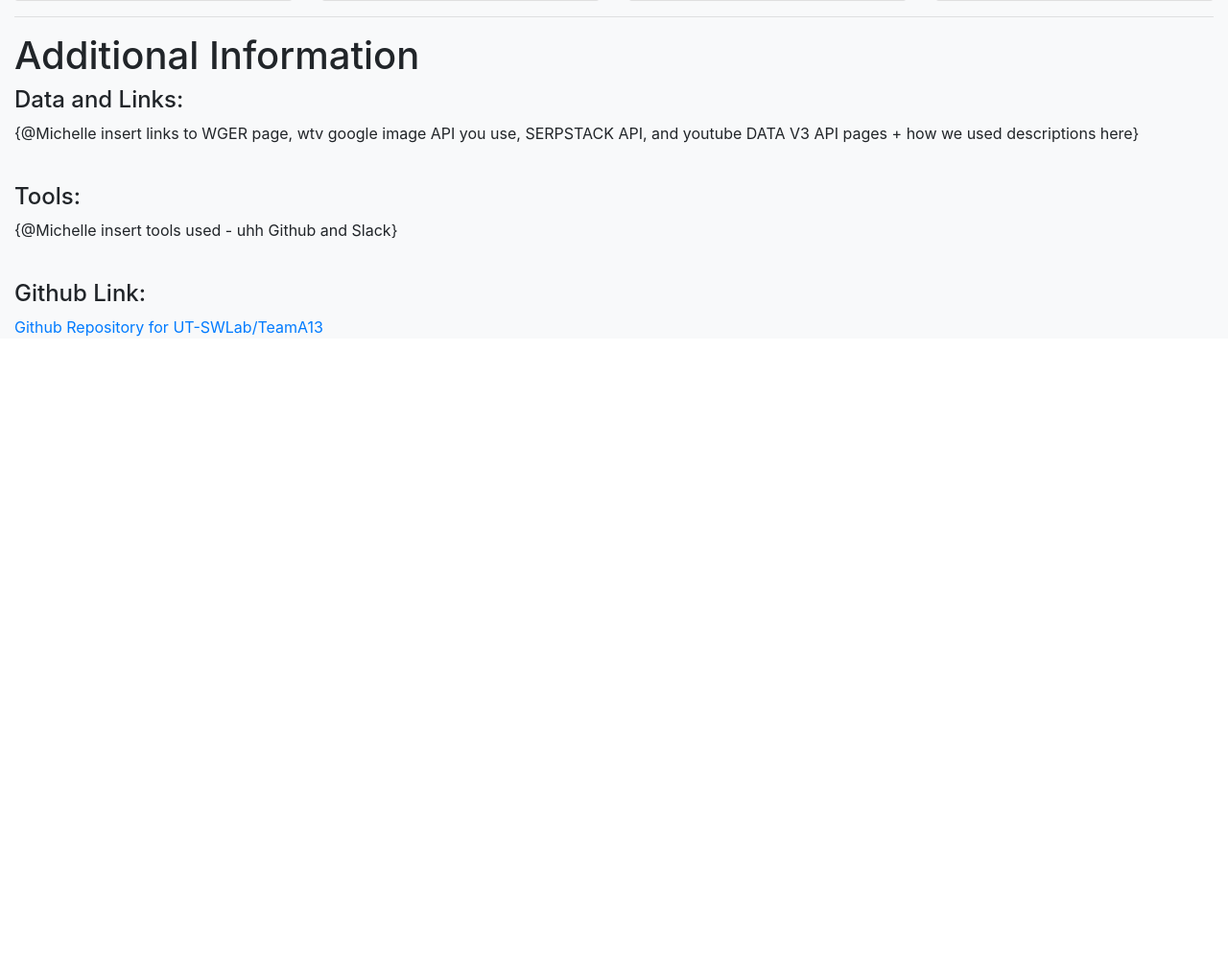
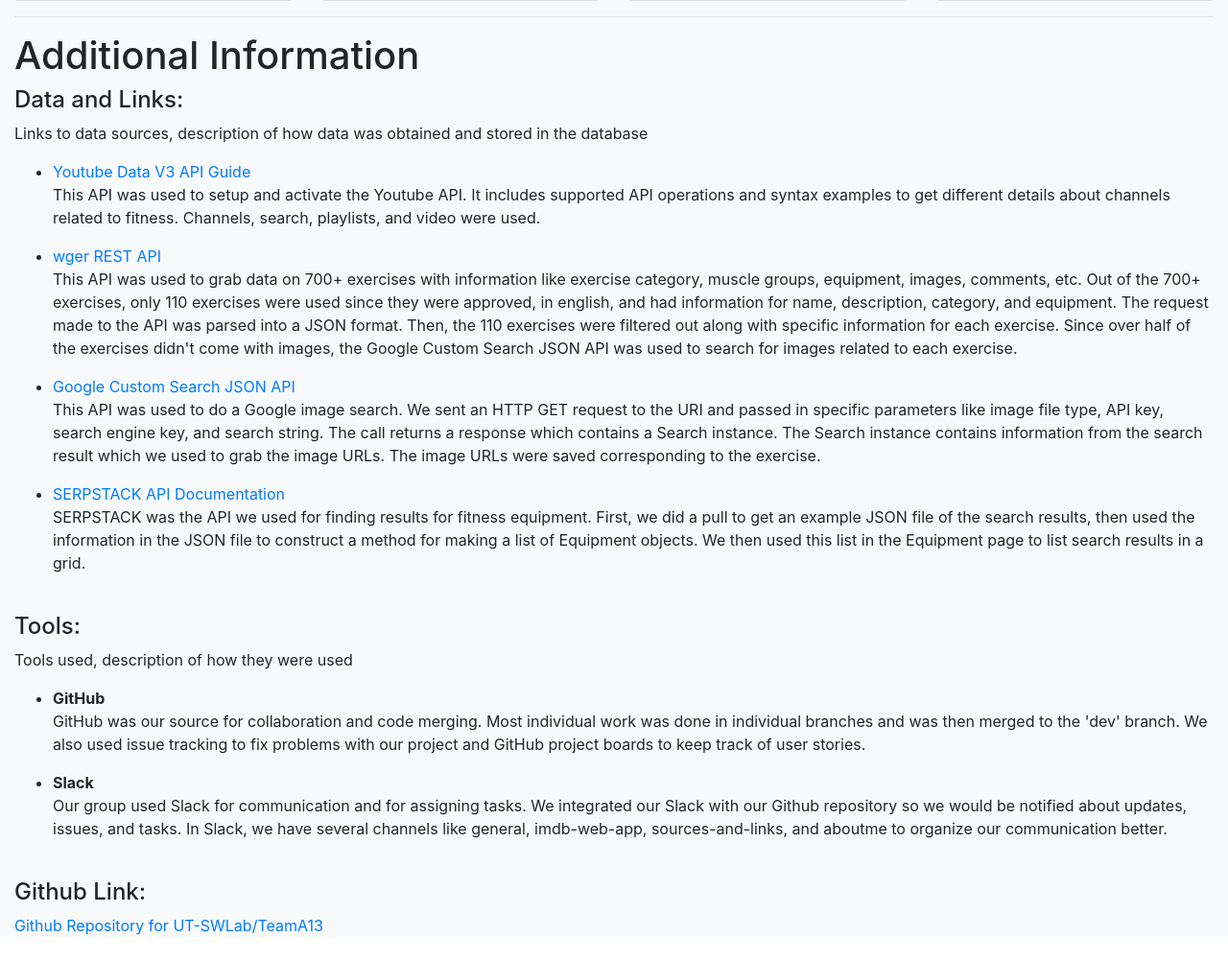
Before and after one commit to wuhoo16/fithub-website, a Flask app: page /about in a window 1280 px wide. Shown: the part 1811-2812 px from the top of the page at 96% size. Before the commit the page ends 2162 px from the top, so only its background shows below. Run offline with Flask 2, Linux system fonts and the light colour scheme; some libraries are stand-ins or nearby versions.

Commit message:
added sources and links to about page

```diff
--- a/templates/about.html
+++ b/templates/about.html
@@ -116,18 +116,69 @@
         <hr/>
 
         <h1>Additional Information</h1>
-        <h4>Data and Links:</h4>
+        <h4>Data and Links:</h4> Links to data sources, description of how data was obtained and stored in the database
         <p>
-            {@Michelle insert links to WGER page, wtv google image API you use, SERPSTACK API, and youtube DATA V3 API pages + how we used descriptions here}
+            <ul>
+                <li>
+                    <a href="https://developers.google.com/youtube/v3/getting-started">Youtube Data V3 API Guide</a>
+                    <p>This API was used to setup and activate the Youtube API. It includes supported API operations and syntax examples to get different details about channels related to fitness.
+                    Channels, search, playlists, and video were used.
+                    </p>
+                </li>
+                <li>
+                    <a href="https://wger.de/en/software/api">wger REST API</a>
+                    <p>This API was used to grab data on 700+ exercises with information like exercise category, muscle groups, equipment, images, comments, etc.
+                    Out of the 700+ exercises, only 110 exercises were used since they were approved, in english, and had information for name, description, category, and equipment.
+                    The request made to the API was parsed into a JSON format. Then, the 110 exercises were filtered out along with specific information for each exercise.
+                    Since over half of the exercises didn't come with images, the Google Custom Search JSON API was used to search for images related to each exercise.
+                    </p>
+                </li>
+                <li>
+                    <a href="https://developers.google.com/custom-search/v1/overview">Google Custom Search JSON API</a>
+                    <p>
+                        This API was used to do a Google image search. We sent an HTTP GET request to the URI and passed in specific parameters like image file type, API key, search engine key, and search string.
+                        The call returns a response which contains a Search instance. The Search instance contains information from the search result which we used to grab the image URLs.
+                        The image URLs were saved corresponding to the exercise.
+                    </p>
+                </li>
+                <li>
+                    <a href="https://serpstack.com/documentation">SERPSTACK API Documentation</a>
+                    <p>
+                        SERPSTACK was the API we used for finding results for fitness equipment. First, we did a pull to get an
+                        example JSON file of the search results, then used the information in the JSON file to construct a
+                        method for making a list of Equipment objects. We then used this list in the Equipment page to list
+                        search results in a grid.
+                    </p>
+                </li>
+            </ul>
         </p>
+
         <br>
-        <h4>Tools:</h4>
+        <h4>Tools:</h4> Tools used, description of how they were used
         <p>
-            {@Michelle insert tools used - uhh Github and Slack}
+            <ul>
+                <li>
+                    <b>GitHub</b>
+                    <p>
+                        GitHub was our source for collaboration and code merging. Most individual work was done in individual
+                        branches and was then merged to the 'dev' branch.
+                        We also used issue tracking to fix problems with our project and GitHub project boards to keep track of user stories.
+                    </p>
+                </li>
+                <li>
+                    <b>Slack</b>
+                    <p>
+                        Our group used Slack for communication and for assigning tasks. We integrated our Slack with our Github
+                        repository so we would be notified about updates, issues, and tasks.
+                        In Slack, we have several channels like general, imdb-web-app, sources-and-links, and aboutme to organize our communication better.
+                    </p>
+                </li>
+            </ul>
         </p>
         <br>
         <h4>Github Link:</h4>
         <a href="https://github.com/UT-SWLab/TeamA13">Github Repository for UT-SWLab/TeamA13</a>
+        <br>
     </div>
 
 {% endblock %}
```
